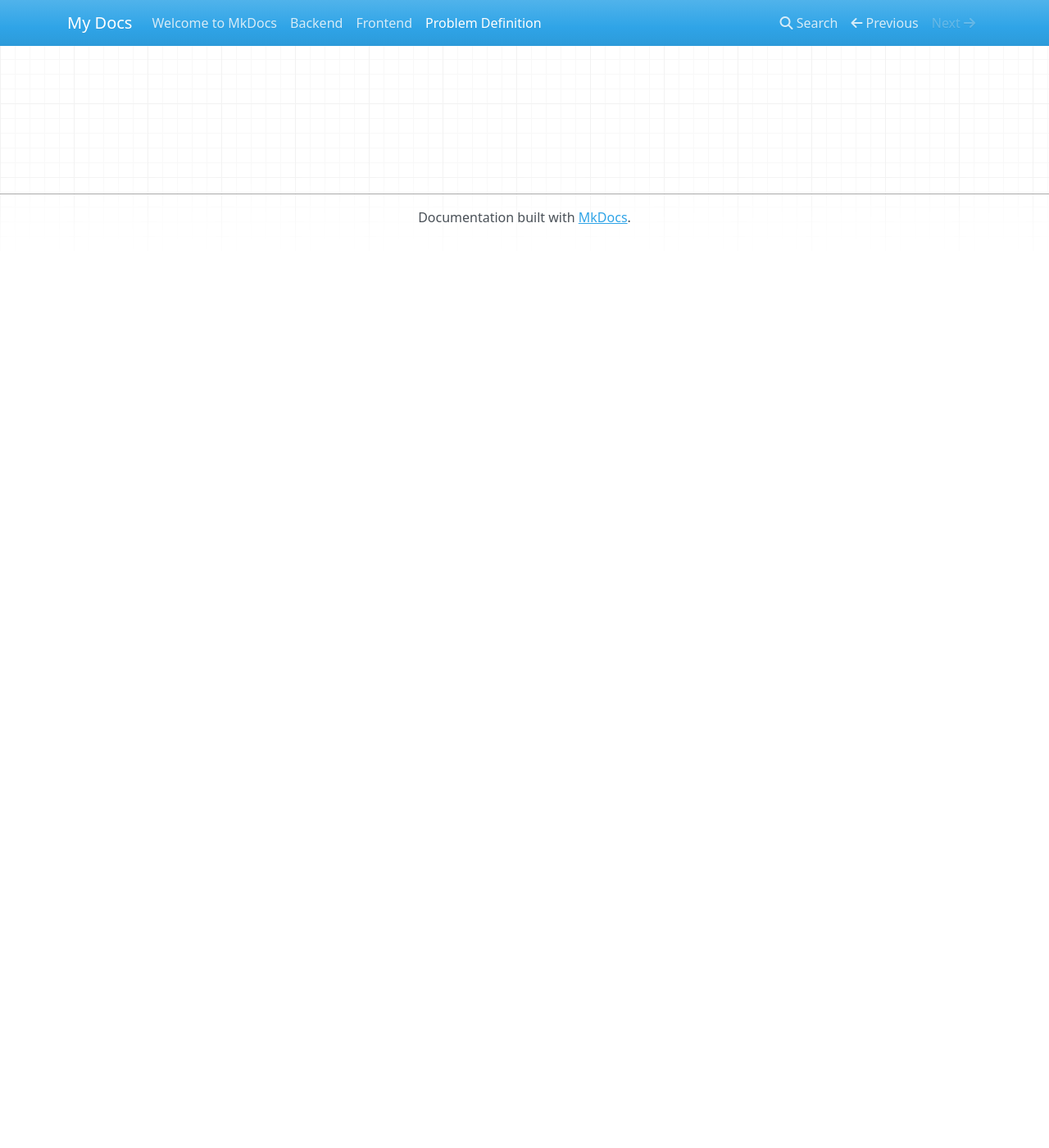
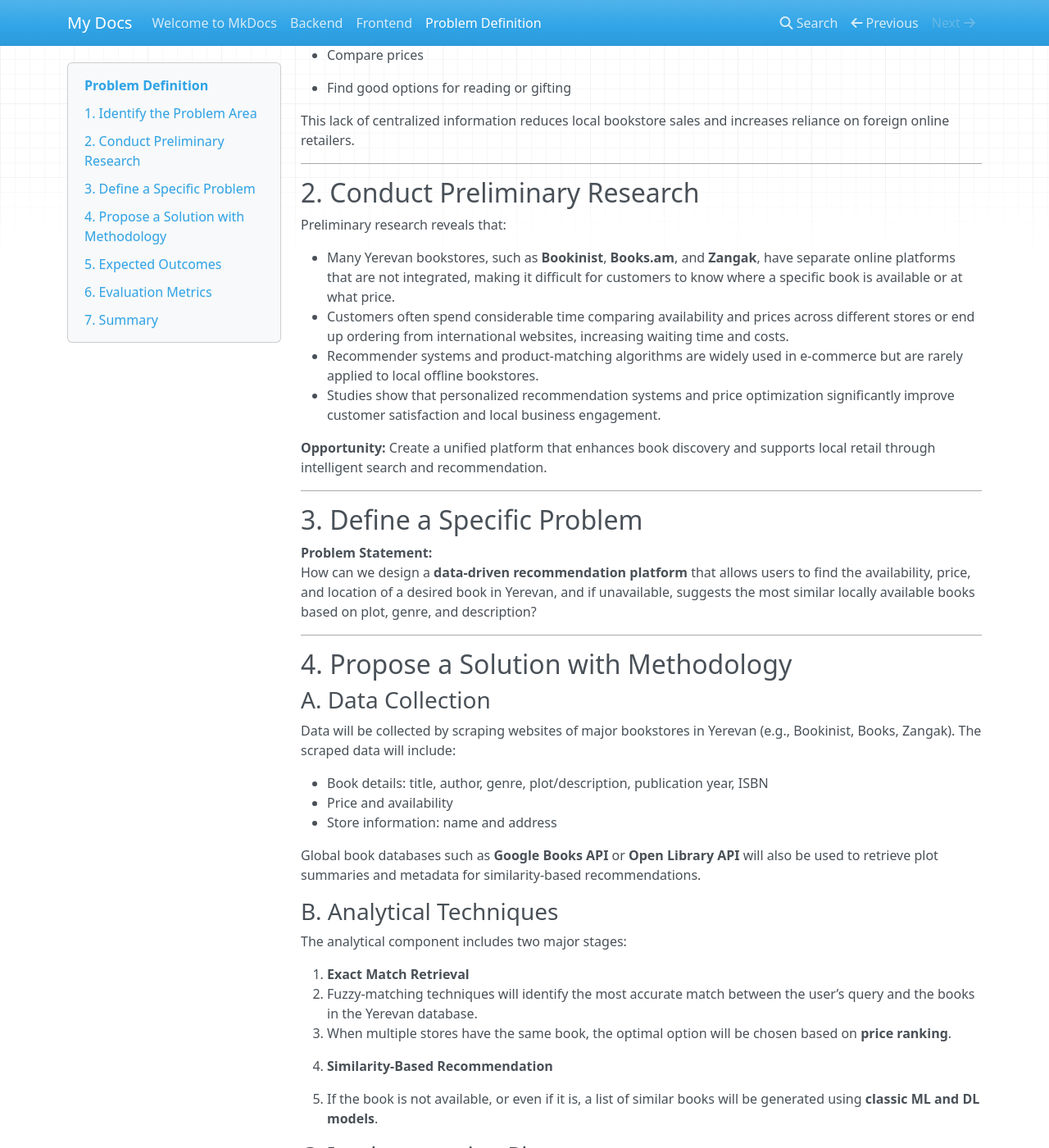
Before and after one commit to DS-223-2025-Fall/group-2, an MkDocs documentation site: the page built from docs/problem_definition.md, in a window 1280 px wide and 1400 px high, scrolled down 270 px. Shown: the whole window at 82% size. Built offline with MkDocs 1.6.1, drawn with Linux system fonts in a browser that asks for light colours; nearby versions of some CDN libraries; before the commit the page ends 900 px from its top, so only the background shows below that; some of the changed text lies outside the part shown.

Commit message:
Problem definition documentation

```diff
--- a/docs/problem_definition.md
+++ b/docs/problem_definition.md
@@ -1,3 +1,88 @@
 # Problem Definition
 
-This section describes the project goals, requirements, and scope.
+## 1. Identify the Problem Area
+The project is part of the **Product Development and Customer Experience** area of marketing. It focuses on solving the difficulties readers in **Yerevan** face when trying to find and buy books from local bookstores.
+
+Since local stores have separate websites, it is hard for people to:
+
+- Check where a book is available
+
+- Compare prices
+
+- Find good options for reading or gifting
+
+This lack of centralized information reduces local bookstore sales and increases reliance on foreign online retailers.
+
+---
+
+## 2. Conduct Preliminary Research
+Preliminary research reveals that:
+
+- Many Yerevan bookstores, such as **Bookinist**, **Books.am**, and **Zangak**, have separate online platforms that are not integrated, making it difficult for customers to know where a specific book is available or at what price.
+- Customers often spend considerable time comparing availability and prices across different stores or end up ordering from international websites, increasing waiting time and costs.
+- Recommender systems and product-matching algorithms are widely used in e-commerce but are rarely applied to local offline bookstores.
+- Studies show that personalized recommendation systems and price optimization significantly improve customer satisfaction and local business engagement.
+
+**Opportunity:** Create a unified platform that enhances book discovery and supports local retail through intelligent search and recommendation.
+
+---
+
+## 3. Define a Specific Problem
+**Problem Statement:**
+How can we design a **data-driven recommendation platform** that allows users to find the availability, price, and location of a desired book in Yerevan, and if unavailable, suggests the most similar locally available books based on plot, genre, and description?
+
+---
+
+## 4. Propose a Solution with Methodology
+
+### A. Data Collection
+Data will be collected by scraping websites of major bookstores in Yerevan (e.g., Bookinist, Books, Zangak). The scraped data will include:
+
+- Book details: title, author, genre, plot/description, publication year, ISBN
+- Price and availability
+- Store information: name and address
+
+Global book databases such as **Google Books API** or **Open Library API** will also be used to retrieve plot summaries and metadata for similarity-based recommendations.
+
+### B. Analytical Techniques
+The analytical component includes two major stages:
+
+1. **Exact Match Retrieval**
+   - Fuzzy-matching techniques will identify the most accurate match between the user’s query and the books in the Yerevan database.
+   - When multiple stores have the same book, the optimal option will be chosen based on **price ranking**.
+
+2. **Similarity-Based Recommendation**
+   - If the book is not available, or even if it is, a list of similar books will be generated using **classic ML and DL models**.
+
+### C. Implementation Plan
+1. **Database Construction:** Build a comprehensive dataset of books in Yerevan through regular web scraping.
+2. **Search Engine Development:** Implement a query processing system that matches user input with the most relevant book titles.
+3. **Recommendation Module:** Integrate an ML-based recommendation engine to suggest similar books.
+4. **Deployment and Evaluation:** Launch a functional prototype website, allowing user testing.
+
+---
+
+## 5. Expected Outcomes
+
+- **For users:** Reduced time spent searching for books and improved satisfaction through personalized, local availability suggestions.
+- **For bookstores:** Increased sales and visibility by appearing in user search results and recommendations.
+- **For the market:** Strengthened customer engagement with local book retailers, reducing reliance on foreign e-commerce sites.
+- **For data insights:** Opportunity to analyze customer search trends and preferences in the Yerevan book market.
+
+---
+
+## 6. Evaluation Metrics
+Key Performance Indicators (KPIs) to measure success:
+
+1. User satisfaction score
+2. Local store engagement increase
+3. Click-Through Rate
+4. Search Accuracy
+5. Response Time
+
+---
+
+## 7. Summary
+This project uses **marketing analytics and recommendation techniques** to solve a real-world consumer challenge: the difficulty of discovering and purchasing books locally in Yerevan.
+
+By combining **data scraping** and **ML-based similarity modeling**, the proposed solution creates tangible value for both customers and local businesses. It demonstrates how well-implemented recommendation systems can improve local retail engagement.
```
Also changed, not shown: docs/index.md (+0 -9 lines).
